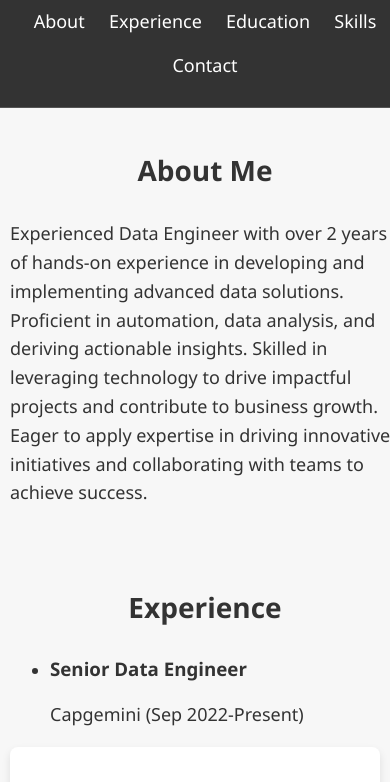
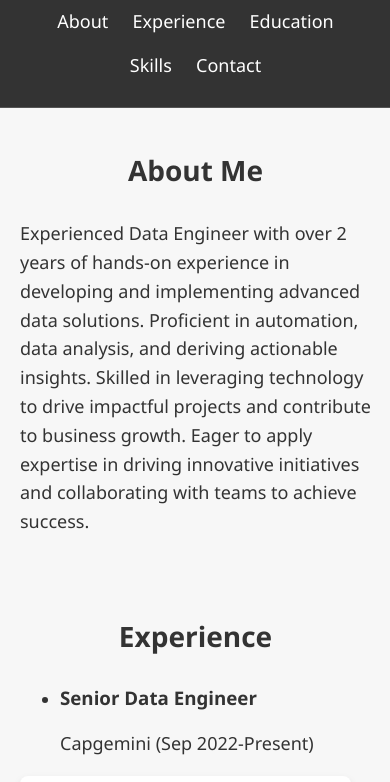
Before and after one commit to tv7t/Resume_UI, a plain HTML site: page index.html in a window 390 px wide. Shown: the part 85-867 px from the top of the page. Drawn offline with Linux system fonts and the light colour scheme.

Commit message:
Update styles.css

```diff
--- a/styles.css
+++ b/styles.css
@@ -106,9 +106,8 @@ section p {
 
 @media screen and (max-width: 768px) {
     .container {
-        width: 100%;
-        padding: 0 10px;
-        padding-left: 10px;
+        width: 90%;
+        padding: 0 20px;
     }
 
     header {
```
